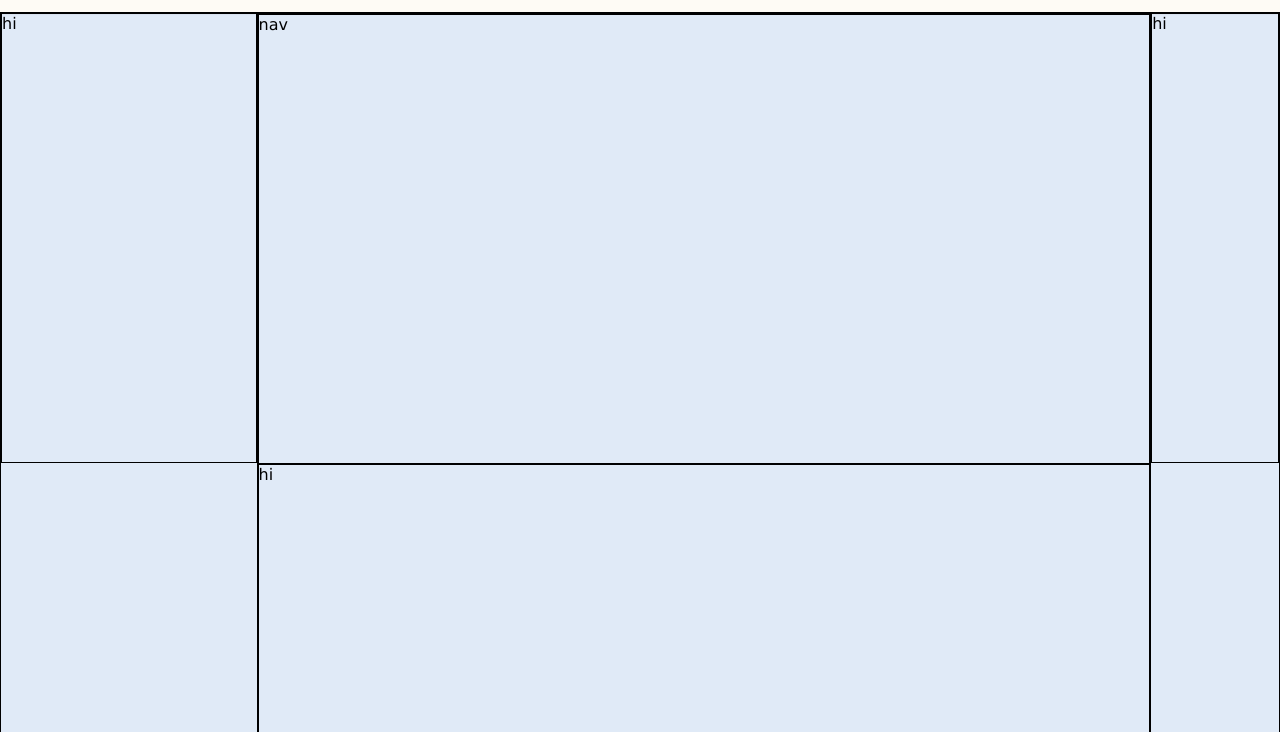
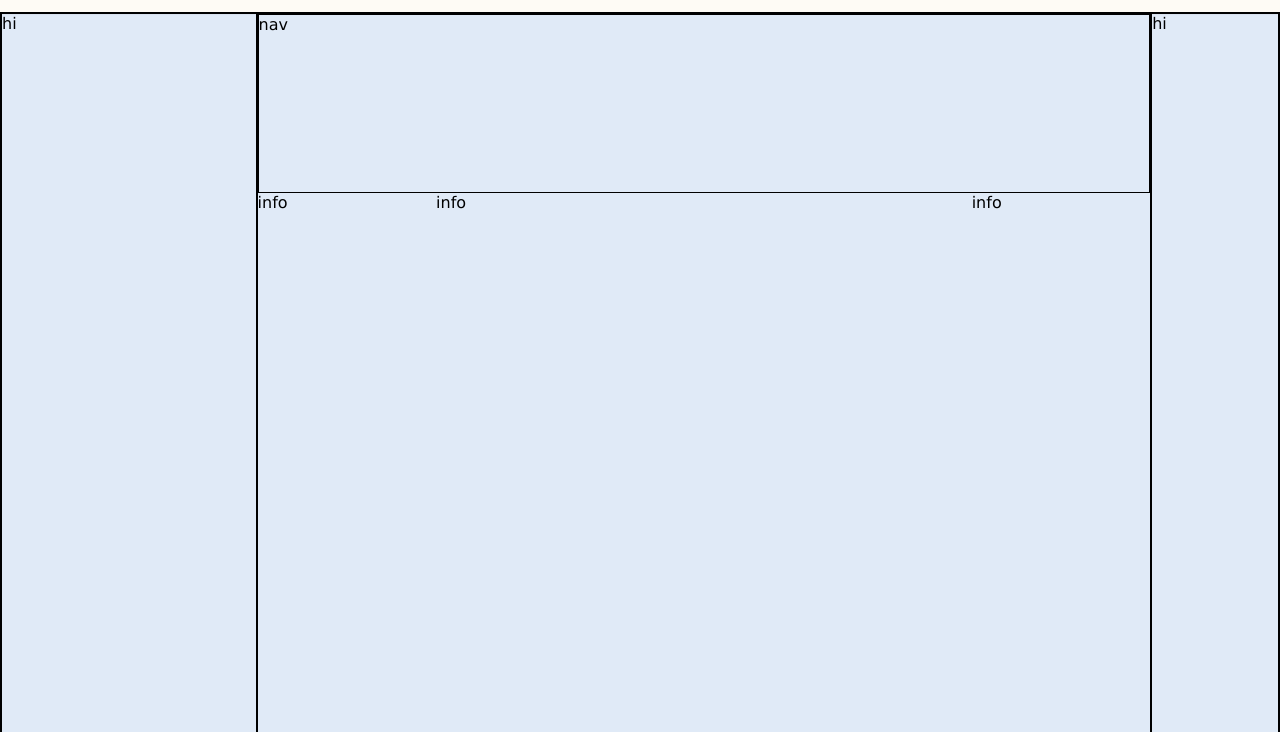
Before and after one commit to MTaslam2000/copy-website, a plain HTML site: page index.html in a window 1280 px wide. Shown: the part 68-800 px from the top of the page. Drawn offline with Linux system fonts and the light colour scheme.

Commit message:
making progress

```diff
--- a/index.html
+++ b/index.html
@@ -36,8 +36,12 @@
         </section>
 
         <section class="middle">
-            <div>nav</div>
-            <div>hi</div>
+                <div class="middle-top">nav</div>
+                <div class="middle-bottom">
+                    <div>info</div>
+                    <div>info</div>
+                    <div>info</div>
+                </div>
         </section>
 
         <section>
--- a/styles/global.css
+++ b/styles/global.css
@@ -36,15 +36,29 @@ main {
     display: grid;
     border: solid black 1px;
     grid-template-columns: 20% 70% 10%;
+
 }
 
-div {
-    height: 450px;
+section {
+    border: solid black 1px;
+}
+
+.middle {
     display: grid;
     grid-template-rows: 20% 80%;
     border: solid black 1px;
 }
 
-.middle {
+.middle-bottom {
+    flex-direction: column;
+    display: grid;
+    grid-template-columns: 20% 60% 20%;
+}
+
+.middle-top {
     border: solid black 1px;
 }
+
+div {
+
+}
```
